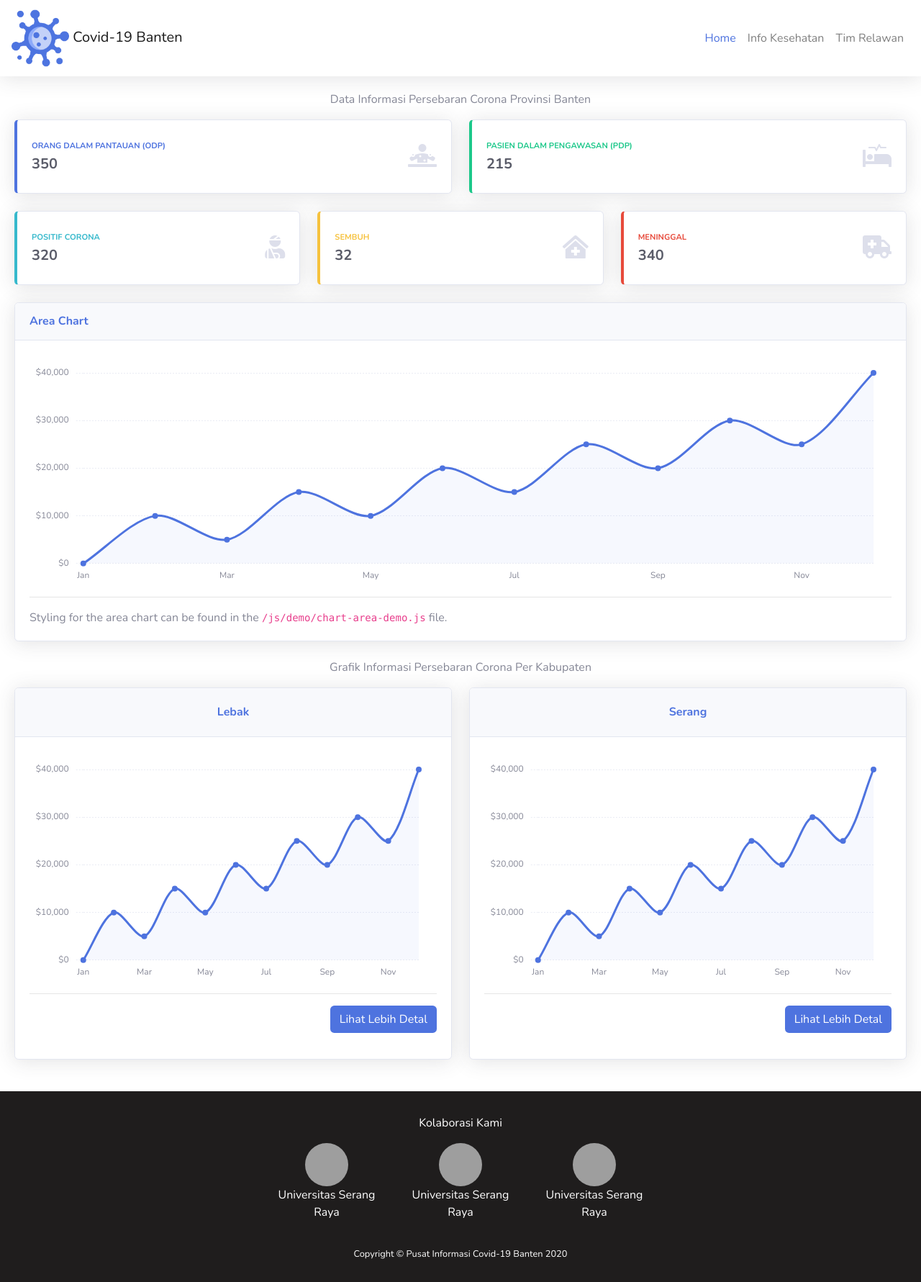
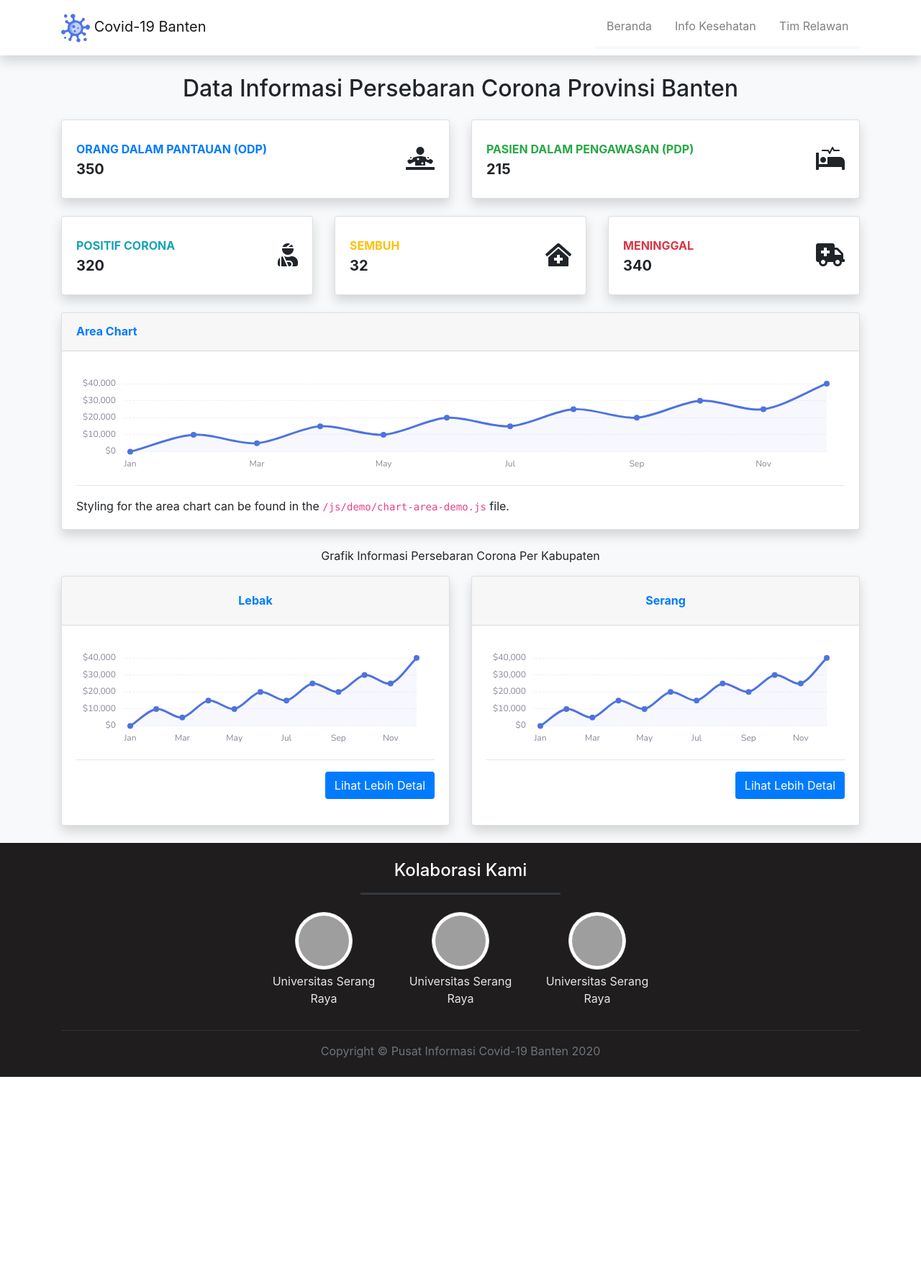
Before and after one commit to imaman15/covid19-banten, a CodeIgniter app: page /database/index.php/home/index in a window 1280 px wide. Shown: the whole page at 72% size. After the commit the page ends 1496 px from the top, so only its background shows below. Run offline with CodeIgniter, Linux system fonts and the light colour scheme; grey boxes are pictures that could not be loaded.

Commit message:
Revisi Desain Frontend

```diff
--- a/application/config/constants.php
+++ b/application/config/constants.php
@@ -97,4 +97,5 @@ define('M_PASSWORD', strtolower(M_ADMIN . '/ganti-sandi'));
 
 // Constanta Menu Web User
 define('U_HOME', strtolower('beranda'));
-define('U_NEWS', strtolower('info-dan-tips-kesehatan'));
+define('U_NEWS', strtolower('info-kesehatan'));
+define('U_TEAM', strtolower('team'));
--- a/application/config/routes.php
+++ b/application/config/routes.php
@@ -64,3 +64,8 @@ $route[M_SUBDISTRICT] = 'volunteer/subdistrict';
 $route[M_COVID] = 'volunteer/covid';
 $route[M_CONFIG] = 'volunteer/configuration';
 $route[M_NEWS] = 'volunteer/news';
+
+// Frontend
+$route[U_NEWS] = 'news';
+$route[U_NEWS . '/(:any)'] = 'news/$1';
+$route[U_TEAM] = 'team';
--- a/application/views/home/list.php
+++ b/application/views/home/list.php
@@ -1,6 +1,5 @@
-
-      <div class="content-fluid" style="margin:20px;">
-        <p class="text-center">Data Informasi Persebaran Corona Provinsi Banten</p>
+<div class="container">
+  <p class="h2 text-center mb-4">Data Informasi Persebaran Corona Provinsi Banten</p>
   <div class="row">
     <!-- Earnings (Monthly) Card Example -->
     <div class="col-xl-6 col-md-6 mb-4">
@@ -147,3 +146,6 @@
   </div>
 
   <!-- End Content-fluid -->
+</div>
+<script src="assets/vendor/chart/chart.min.js"></script>
+<script src="assets/js/demo/chart-area-demo.js"></script>
--- a/application/views/layout/footer.php
+++ b/application/views/layout/footer.php
@@ -1,30 +1,41 @@
+<!-- colaborasi -->
+<footer class="sticky-footer py-4" style="background-color: #1f1d1d; color: #fff;">
+  <div class="container my-auto">
+    <div class="row mb-2">
+      <div class="col text-center">
+        <h4>Kolaborasi Kami</h4>
+        <hr class="w-25 bg-dark" style="height: 2px;">
       </div>
-      <!-- colaborasi -->
-      <footer class="sticky-footer" style="background-color: #1f1d1d; color: #fff;">
-          <div class="container my-auto">
-            <p class="text-center">Kolaborasi Kami </p>
-            <div class="row d-flex justify-content-center mb-4">
+    </div>
+    <div id="collab" class="row d-flex justify-content-center mb-2">
       <div class="col-md-2">
-                <div class="text-center">
-                  <img class="img-profile rounded-circle" src="https://source.unsplash.com/QAB-WJcbgJk/60x60">
+        <div class="text-center hvr-bob">
+          <a class=href="https://unsera.ac.id/" target="_blank">
+            <img class="rounded-circle img-thumbnail mb-1" src="https://source.unsplash.com/QAB-WJcbgJk/60x60">
             <p>Universitas Serang Raya</p>
+          </a>
         </div>
       </div>
       <div class="col-md-2">
-                <div class="text-center">
-                  <img class="img-profile rounded-circle" src="https://source.unsplash.com/QAB-WJcbgJk/60x60">
+        <div class="text-center hvr-bob">
+          <a href="https://unsera.ac.id/" target="_blank">
+            <img class="rounded-circle img-thumbnail mb-1" src="https://source.unsplash.com/QAB-WJcbgJk/60x60">
             <p>Universitas Serang Raya</p>
+          </a>
         </div>
       </div>
       <div class="col-md-2">
-                <div class="text-center">
-                  <img class="img-profile rounded-circle" src="https://source.unsplash.com/QAB-WJcbgJk/60x60">
+        <div class="text-center hvr-bob">
+          <a href="https://unsera.ac.id/" target="_blank">
+            <img class="rounded-circle img-thumbnail mb-1" src="https://source.unsplash.com/QAB-WJcbgJk/60x60">
             <p>Universitas Serang Raya</p>
+          </a>
         </div>
       </div>
     </div>
-            <div class="copyright text-center my-auto bg-pink">
-              <span>Copyright &copy; Pusat Informasi Covid-19 Banten 2020</span>
+    <hr class="bg-dark">
+    <div class="copyright text-center my-auto text-muted">
+      <span>Copyright &copy; Pusat Informasi Covid-19 Banten <?php echo cr(); ?></span>
     </div>
   </div>
 </footer>
@@ -33,17 +44,9 @@
 
 <!-- Optional JavaScript -->
 <!-- jQuery first, then Popper.js, then Bootstrap JS -->
-  <script src="https://code.jquery.com/jquery-3.4.1.slim.min.js" integrity="sha384-J6qa4849blE2+poT4WnyKhv5vZF5SrPo0iEjwBvKU7imGFAV0wwj1yYfoRSJoZ+n" crossorigin="anonymous"></script>
-  <!-- Bootstrap core JavaScript-->
-  <script src="assets/vendor/jquery/jquery.min.js"></script>
 <script src="assets/vendor/bootstrap/js/bootstrap.bundle.min.js"></script>
 <!-- Core plugin JavaScript-->
 <script src="assets/vendor/jquery-easing/jquery.easing.min.js"></script>
-  <!-- Custom scripts for all pages-->
-  <script src="assets/js/sb-admin-2.min.js"></script>
-    <script src="https://cdn.jsdelivr.net/npm/popper.js@1.16.0/dist/umd/popper.min.js" integrity="sha384-Q6E9RHvbIyZFJoft+2mJbHaEWldlvI9IOYy5n3zV9zzTtmI3UksdQRVvoxMfooAo" crossorigin="anonymous"></script>
-    <script src="https://stackpath.bootstrapcdn.com/bootstrap/4.4.1/js/bootstrap.min.js" integrity="sha384-wfSDF2E50Y2D1uUdj0O3uMBJnjuUD4Ih7YwaYd1iqfktj0Uod8GCExl3Og8ifwB6" crossorigin="anonymous"></script>
-    <script src="https://cdnjs.cloudflare.com/ajax/libs/Chart.js/2.9.3/Chart.min.js"></script>
-    <script src="assets/js/demo/chart-area-demo.js"></script>
 </body>
+
 </html>
--- a/application/views/layout/head.php
+++ b/application/views/layout/head.php
@@ -1,28 +1,29 @@
 <!doctype html>
 <html lang="en">
+
 <head>
   <!-- Required meta tags -->
   <meta charset="utf-8">
   <meta name="viewport" content="width=device-width, initial-scale=1, shrink-to-fit=no">
-
-    <!-- Bootstrap CSS -->
-    <link rel="stylesheet" href="https://stackpath.bootstrapcdn.com/bootstrap/4.4.1/css/bootstrap.min.css" integrity="sha384-Vkoo8x4CGsO3+Hhxv8T/Q5PaXtkKtu6ug5TOeNV6gBiFeWPGFN9MuhOf23Q9Ifjh" crossorigin="anonymous">
+  <link rel="shortcut icon" href="assets/img/covid.ico" type="image/x-icon">
 
   <!-- Custom Sytle CSS  -->
-    <link rel="stylesheet" href="assets/style.css">
+  <link rel="stylesheet" href="assets/css/style.css">
 
   <!-- Custom fonts for this template-->
   <link href="assets/vendor/fontawesome-free/css/all.min.css" rel="stylesheet" type="text/css">
   <link href="https://fonts.googleapis.com/css?family=Nunito:200,200i,300,300i,400,400i,600,600i,700,700i,800,800i,900,900i" rel="stylesheet">
+  <link rel="stylesheet" href="assets/vendor/hover/hover-min.css">
 
-    <!-- Custom styles for this template-->
-    <link href="assets/css/sb-admin-2.min.css" rel="stylesheet">
+  <!-- Bootstrap -->
+  <link href="assets/vendor/bootstrap/css/bootstrap.min.css" rel="stylesheet">
 
   <!-- Javascript -->
-    <script src="http://localhost/pic19-banten/assets/js/jquery.min.js"></script>
+  <script src="assets/vendor/jquery/jquery.min.js"></script>
 
-    <title><?= $title?></title>
+  <title><?= $title ?></title>
 </head>
-  <body>
+
+<body class="bg-light">
   <!-- Content Wrapper -->
   <div class="wrapper">
--- a/application/views/layout/nav.php
+++ b/application/views/layout/nav.php
@@ -1,8 +1,9 @@
  <!-- Main Content -->
  <div id="content">
-          <nav class="navbar navbar-expand-md navbar-light bg-white shadow">
-              <a class="navbar-brand" href="<?= base_url('home') ?>">
-                  <img class="img-profile" src="<?= base_url('assets/img/covid-512.png')?>" width="80px">
+     <nav id="main-navbar" class="navbar navbar-expand-md navbar-light bg-white shadow fixed-top">
+         <div class="container">
+             <a class="navbar-brand" href="<?php echo site_url() ?>">
+                 <img class="img-profile" src="<?php echo base_url('assets/img/covid-512.png') ?>" width="40">
                  Covid-19 Banten
              </a>
              <button class="navbar-toggler" type="button" data-toggle="collapse" data-target="#navbarCollapse" aria-controls="navbarCollapse" aria-expanded="false" aria-label="Toggle navigation">
@@ -12,15 +13,16 @@
                  <ul class="navbar-nav ml-auto">
                      <!-- Nav Menu -->
                      <li class="nav-item">
-                          <a class="nav-link text-primary" href="<?= base_url('home') ?>">Home</a>
+                         <a class="nav-link p-3 hvr-shrink <?php echo ($this->uri->uri_string() ==  "") ? "active" : NULL; ?>" href="<?= site_url() ?>">Beranda</a>
                      </li>
                      <li class="nav-item">
-                          <a class="nav-link" href="<?= base_url('news') ?>">Info Kesehatan</a>
+                         <a class="nav-link p-3 hvr-shrink <?php echo ($this->uri->uri_string() ==  U_NEWS) ? "active" : NULL; ?>" href="<?= site_url(U_NEWS) ?>">Info Kesehatan</a>
                      </li>
                      <li class="nav-item">
-                          <a class="nav-link" href="<?= base_url('team') ?>">Tim Relawan</a>
+                         <a class="nav-link p-3 hvr-shrink <?php echo ($this->uri->uri_string() ==  U_TEAM) ? "active" : NULL; ?>" href="<?= site_url(U_TEAM) ?>">Tim Relawan</a>
                      </li>
                  </ul>
+             </div>
          </div>
      </nav>
      <!--End Content  -->
--- a/application/views/news/detail.php
+++ b/application/views/news/detail.php
@@ -1,6 +1,6 @@
-<div class="content-fluid" style="margin:20px;">
+<div class="container">
 
-            <p class="text-center">Berita Terkini</p>
+    <p class="h4 text-center mb-4">Berita Terkini</p>
 
     <div class="card mb-4">
         <div class="card-header text-center">
@@ -9,7 +9,7 @@
         <div class="card-body text-justify">
             <div class="row">
                 <div class="col-md-4">
-                            <img src="<?= base_url('assets/img/berita.jpeg')?>" class="img-fluid mb-4" alt="Responsive image">
+                    <img src="<?= base_url('assets/img/berita.jpeg') ?>" class="img-fluid mb-4" alt="Responsive image">
                     <p class="btn btn-light">Lihat Berita Lain nya</p>
                     <p class="btn btn-light">Tags</p>
                     <p class="btn btn-light">tes</p>
--- /dev/null
+++ b/assets/css/style.css
@@ -0,0 +1,28 @@
+/* Show it is fixed to the top */
+body {
+	/* min-height: 75rem; */
+	padding-top: 6.5rem;
+}
+
+#main-navbar {
+	font-family: Product Sans, -apple-system, BlinkMacSystemFont, Segoe UI, Roboto, Helvetica Neue, Arial, sans-serif !important;
+}
+
+#main-navbar .nav-link {
+	border-bottom: 5px solid #f8f9fa;
+}
+
+#main-navbar .nav-link:hover,
+#main-navbar a.active {
+	border-bottom: solid #cdd1d4;
+	font-weight: bold;
+}
+
+#collab img {
+	width: 80px;
+}
+
+#collab a {
+	text-decoration: none;
+	color: rgb(230, 230, 230);
+}
```
Also changed, not shown: application/views/news/list.php (+6 -6 lines), application/views/team/list.php (+4 -4 lines), assets/vendor/chart/Chart.bundle.min.js (renamed from assets/vendor/chart.js/Chart.bundle.min.js), assets/vendor/chart/Chart.min.js (renamed from assets/vendor/chart.js/Chart.min.js), 4 other files. Lines whose indentation alone changed are shown as unchanged.
